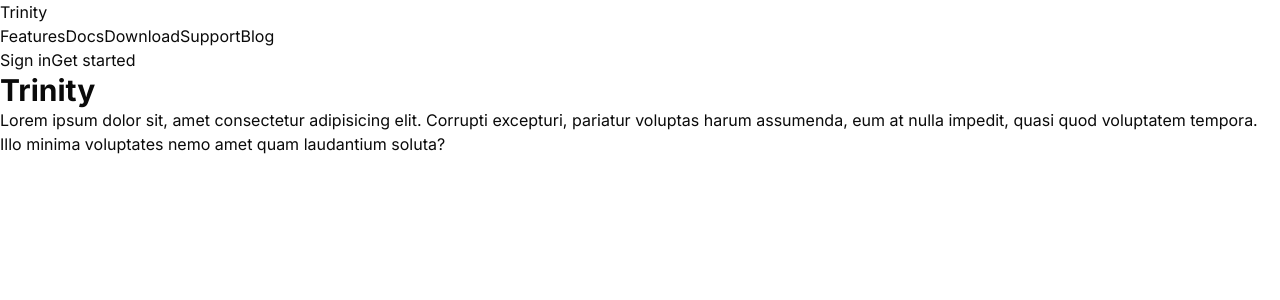
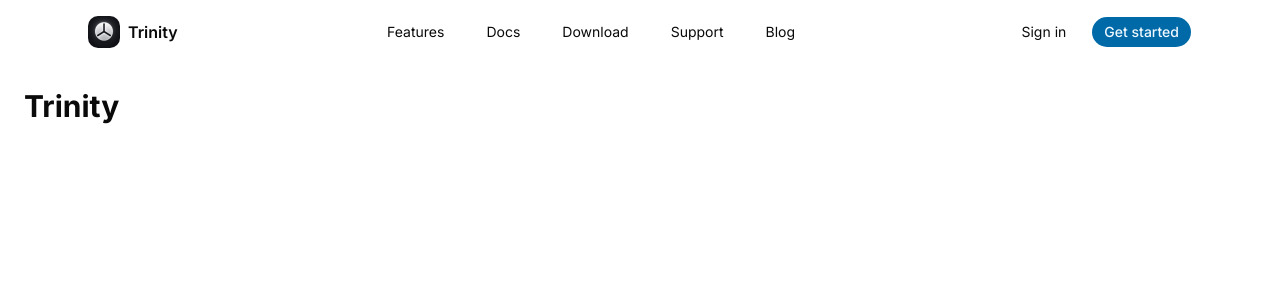
Before and after one commit to shravzzv/trinity, a Next.js app: page / in a window 1280 px wide. Shown: the top 300 px of the page. Built offline with nearby package versions, Linux system fonts and the light colour scheme.

Commit message:
style: update site navbar styles

```diff
--- a/app/(site)/layout.tsx
+++ b/app/(site)/layout.tsx
@@ -8,7 +8,7 @@ export default function Layout({
   return (
     <>
       <SiteNavbar />
-      <main>{children}</main>
+      <main className='p-6'>{children}</main>
     </>
   )
 }
--- a/app/(site)/page.tsx
+++ b/app/(site)/page.tsx
@@ -2,12 +2,6 @@ export default function Page() {
   return (
     <div>
       <h1 className='text-3xl font-bold'>Trinity</h1>
-      <p>
-        Lorem ipsum dolor sit, amet consectetur adipisicing elit. Corrupti
-        excepturi, pariatur voluptas harum assumenda, eum at nulla impedit,
-        quasi quod voluptatem tempora. Illo minima voluptates nemo amet quam
-        laudantium soluta?
-      </p>
     </div>
   )
 }
--- a/components/site-navbar.tsx
+++ b/components/site-navbar.tsx
@@ -1,23 +1,78 @@
+'use client'
+
 import { siteLinks } from '@/constants/navigation'
+import { Menu } from 'lucide-react'
+import Image from 'next/image'
 import Link from 'next/link'
+import { Button } from './ui/button'
+import { usePathname } from 'next/navigation'
+import { cn } from '@/lib/utils'
 
 export default function SiteNavbar() {
+  const pathname = usePathname()
+
   return (
-    <nav>
-      <Link href='/'>Trinity</Link>
+    <header className='sticky top-0 backdrop-blur-xl'>
+      <nav className='mx-auto flex h-16 w-full max-w-6xl items-center px-6'>
+        <Link href='/' className='flex items-center gap-2'>
+          <Image
+            src='/icons/icon-512x512.png'
+            alt='Trinity'
+            width={32}
+            height={32}
+            className='rounded-lg'
+          />
 
-      <div>
-        {siteLinks.map((link) => (
-          <Link key={link.href} href={link.href}>
-            {link.name}
+          <span className='text-base font-semibold'>Trinity</span>
         </Link>
-        ))}
+
+        <div className='hidden flex-1 justify-center lg:flex'>
+          <div className='flex items-center gap-2'>
+            {siteLinks.map((link) => {
+              const isActive = pathname.startsWith(link.href)
+
+              return (
+                <Button
+                  asChild
+                  size='lg'
+                  variant='link'
+                  key={link.href}
+                  className={cn(
+                    isActive && 'underline',
+                    'text-foreground font-normal',
+                  )}
+                >
+                  <Link href={link.href}>{link.name}</Link>
+                </Button>
+              )
+            })}
+          </div>
         </div>
 
-      <div>
+        <div className='ml-auto flex items-center gap-2 lg:gap-2'>
+          <Button
+            asChild
+            size='lg'
+            variant='link'
+            className='text-foreground hidden font-normal lg:flex'
+          >
             <Link href='/signin'>Sign in</Link>
+          </Button>
+
+          <Button asChild>
             <Link href='/home'>Get started</Link>
+          </Button>
+
+          <Button
+            variant='ghost'
+            size='icon-lg'
+            className='lg:hidden'
+            aria-label='Open navigation menu'
+          >
+            <Menu className='size-5' />
+          </Button>
         </div>
       </nav>
+    </header>
   )
 }
```
Lines whose indentation alone changed are shown as unchanged.
